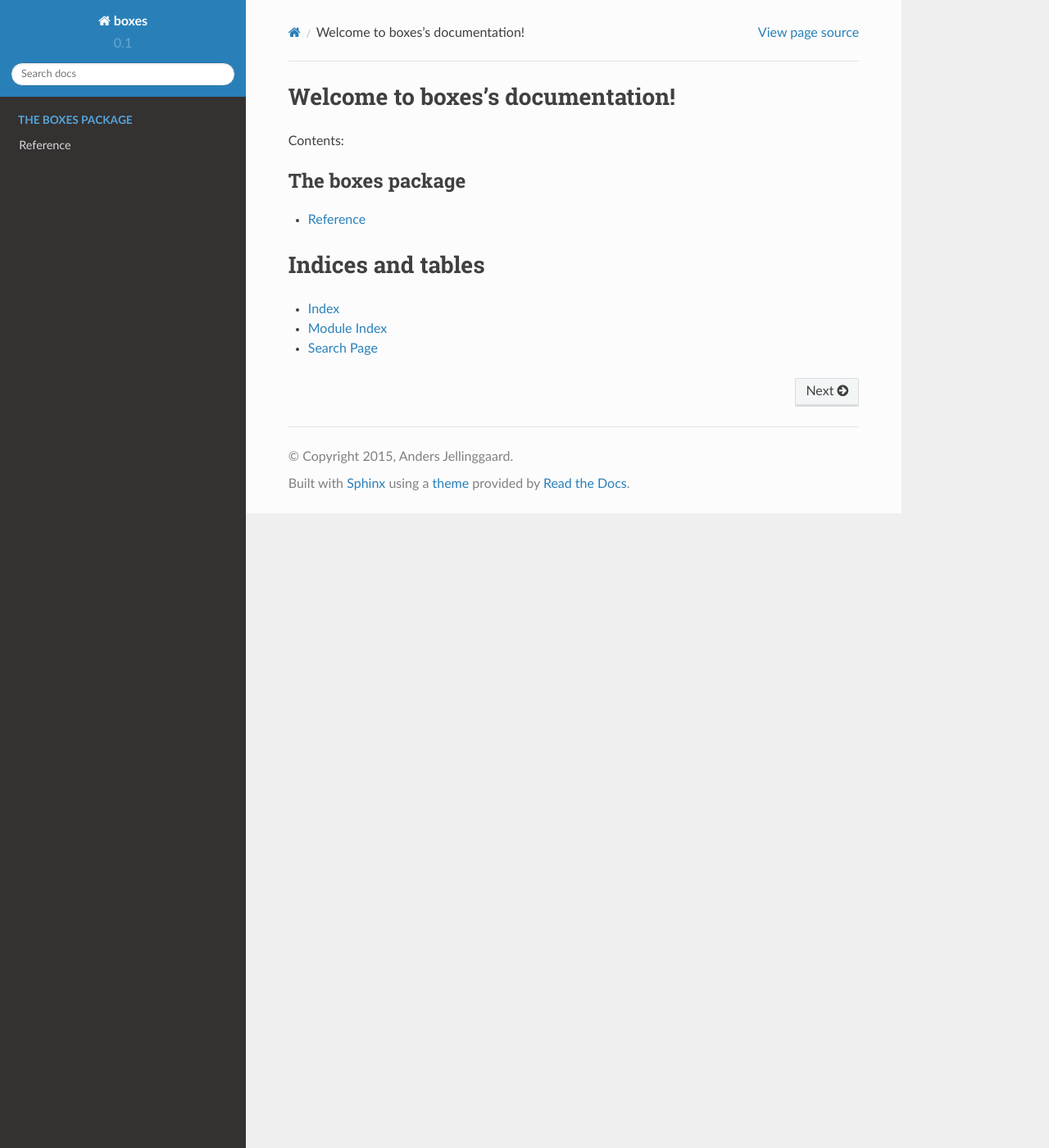
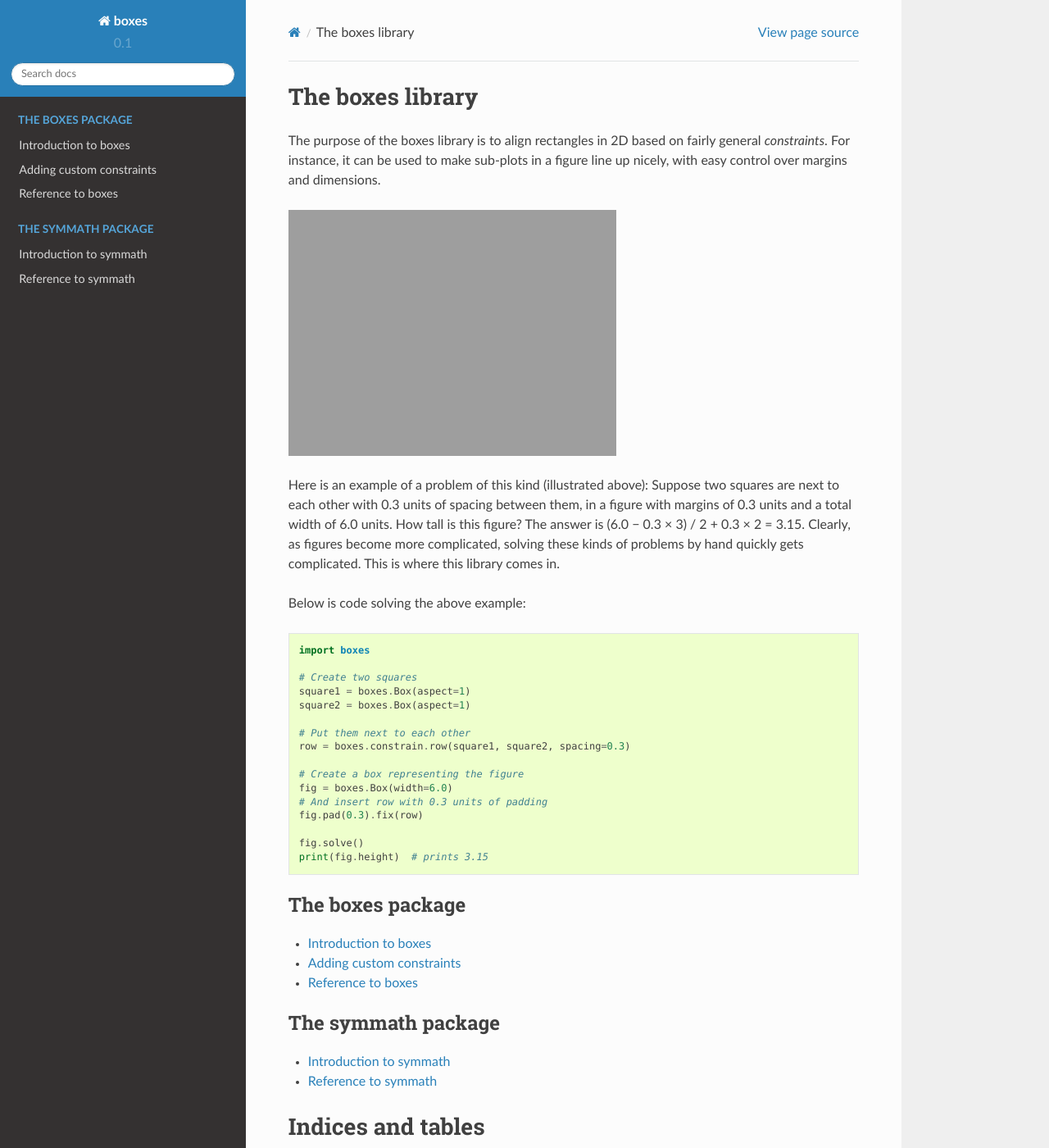
Before and after one commit to andersjel/boxes, a Sphinx documentation site: the page built from doc/index.rst, in a window 1280 px wide and 1400 px high. Shown: the whole window at 82% size. Built offline with Sphinx 7.4.7 and the Read the Docs theme 2.0.0, drawn with Linux system fonts in a browser that asks for light colours.

Commit message:
Begun writing documentation.

```diff
--- /dev/null
+++ b/doc/boxes-intro.rst
@@ -0,0 +1,2 @@
+Introduction to boxes
+=====================
--- a/doc/boxes-reference.rst
+++ b/doc/boxes-reference.rst
@@ -1,5 +1,5 @@
-Reference: boxes
-================
+Reference to boxes
+==================
 
 .. automodule:: boxes
   :members:
--- a/doc/index.rst
+++ b/doc/index.rst
@@ -1,18 +1,52 @@
-Welcome to boxes's documentation!
-=================================
+The boxes library
+=================
 
-Contents:
+The purpose of the boxes library is to align rectangles in 2D based on fairly
+general *constraints*. For instance, it can be used to make sub-plots in a
+figure line up nicely, with easy control over margins and dimensions.
+
+.. image:: /../examples/example1.*
+
+Here is an example of a problem of this kind (illustrated above): Suppose two
+squares are next to each other with 0.3 units of spacing between them, in a
+figure with margins of 0.3 units and a total width of 6.0 units. How tall is
+this figure? The answer is (6.0 − 0.3 × 3) / 2 + 0.3 × 2 = 3.15. Clearly, as
+figures become more complicated, solving these kinds of problems by hand quickly
+gets complicated. This is where this library comes in.
+
+Below is code solving the above example::
+
+  import boxes
+
+  # Create two squares
+  square1 = boxes.Box(aspect=1)
+  square2 = boxes.Box(aspect=1)
+
+  # Put them next to each other
+  row = boxes.constrain.row(square1, square2, spacing=0.3)
+
+  # Create a box representing the figure
+  fig = boxes.Box(width=6.0)
+  # And insert row with 0.3 units of padding
+  fig.pad(0.3).fix(row)
+
+  fig.solve()
+  print(fig.height)  # prints 3.15
 
 .. toctree::
   :caption: The boxes package
   :maxdepth: 2
 
-  Reference <boxes-reference>
+  boxes-intro
+  new-constraints
+  boxes-reference
 
 .. toctree::
   :caption: The symmath package
   :maxdepth: 2
 
+  symmath-intro
+  symmath-reference
 
 Indices and tables
 ==================
--- /dev/null
+++ b/doc/new-constraints.rst
@@ -0,0 +1,2 @@
+Adding custom constraints
+=========================
--- /dev/null
+++ b/doc/symmath-intro.rst
@@ -0,0 +1,2 @@
+Introduction to symmath
+=======================
--- /dev/null
+++ b/doc/symmath-reference.rst
@@ -0,0 +1,2 @@
+Reference to symmath
+====================
```
Also changed, not shown: todo.md (deleted, +0 -6 lines), 5 other files.
